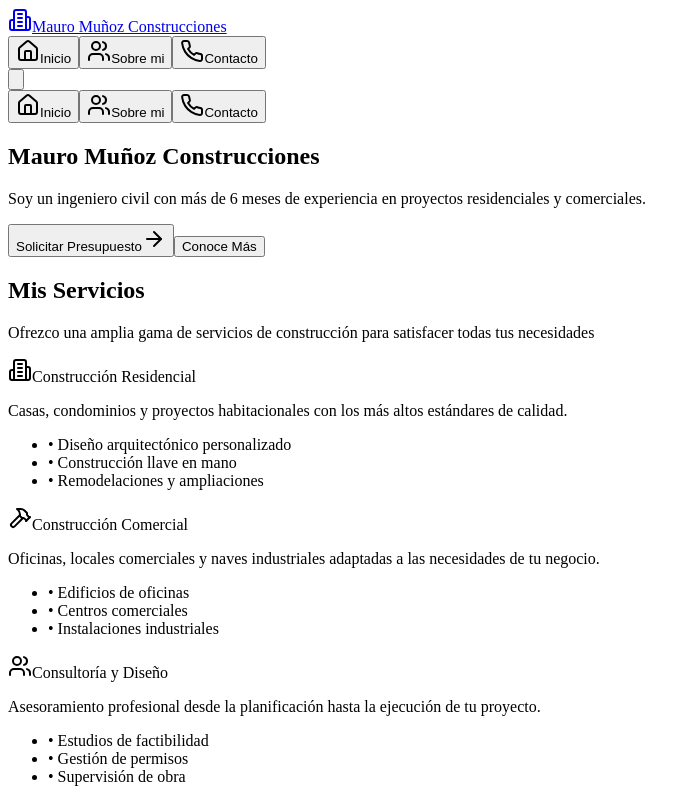
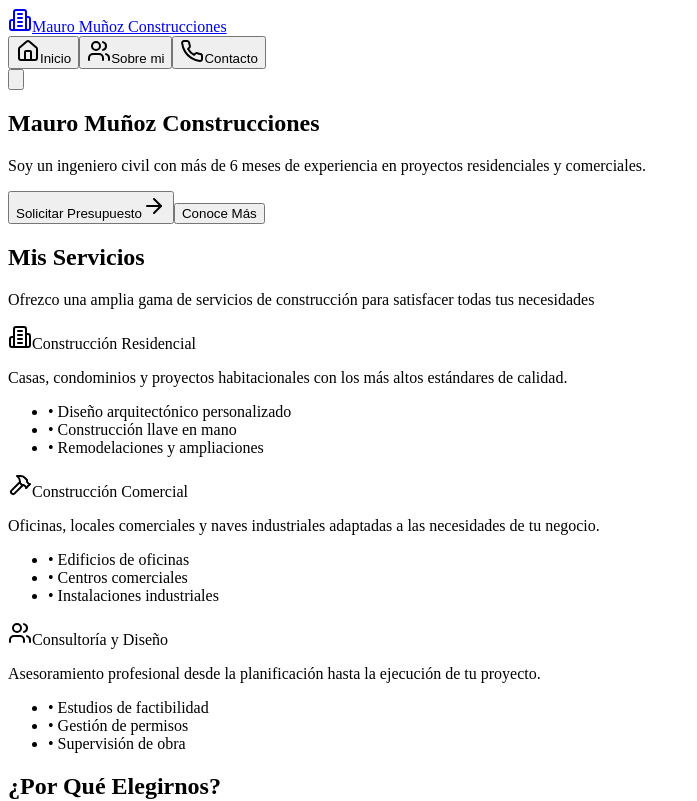
Before and after one commit to IssacPachecoEk/mauro, a React (Vite) app in the folder client/: page / in a window 1280 px wide. Shown: the top 801 px of the page, without its empty margins (0-697 px from the left). Built offline with nearby package versions, Linux system fonts and the light colour scheme.

Commit message:
navegador persistente

```diff
--- a/client/src/components/navigation.tsx
+++ b/client/src/components/navigation.tsx
@@ -1,12 +1,16 @@
 import { Link, useLocation } from "wouter";
 import { Button } from "@/components/ui/button";
 import { Building2, Home, Users, Phone } from "lucide-react";
+import { useState } from "react"; // Añadimos useState para controlar el menú móvil
 
 export function Navigation() {
   const [location] = useLocation();
+  const [mobileMenuOpen, setMobileMenuOpen] = useState(false); // Estado para el menú móvil
 
   return (
-    <nav className="bg-white shadow-md border-b">
+    <>
+      {/* Barra de navegación fija */}
+      <nav className="bg-white shadow-md border-b fixed w-full top-0 z-50">
         <div className="container mx-auto px-4">
           <div className="flex items-center justify-between h-16">
             {/* Logo */}
@@ -17,7 +21,7 @@ export function Navigation() {
               </div>
             </Link>
 
-          {/* Navigation Links */}
+            {/* Navigation Links (desktop) */}
             <div className="hidden md:flex space-x-8">
               <Link href="/">
                 <Button
@@ -50,7 +54,11 @@ export function Navigation() {
 
             {/* Mobile menu button */}
             <div className="md:hidden">
-            <Button variant="ghost" size="sm">
+              <Button
+                variant="ghost"
+                size="sm"
+                onClick={() => setMobileMenuOpen(!mobileMenuOpen)}
+              >
                 <svg className="h-6 w-6" fill="none" viewBox="0 0 24 24" stroke="currentColor">
                   <path strokeLinecap="round" strokeLinejoin="round" strokeWidth={2} d="M4 6h16M4 12h16M4 18h16" />
                 </svg>
@@ -58,9 +66,10 @@ export function Navigation() {
             </div>
           </div>
 
-        {/* Mobile menu (hidden by default) */}
-        <div className="md:hidden pb-4 space-y-2">
-          <Link href="/">
+          {/* Mobile menu (condicional) */}
+          {mobileMenuOpen && (
+            <div className="md:hidden pb-4 space-y-2 bg-white">
+              <Link href="/" onClick={() => setMobileMenuOpen(false)}>
                 <Button
                   variant={location === "/" ? "default" : "ghost"}
                   className="w-full justify-start"
@@ -69,7 +78,7 @@ export function Navigation() {
                   Inicio
                 </Button>
               </Link>
-          <Link href="/nosotros">
+              <Link href="/nosotros" onClick={() => setMobileMenuOpen(false)}>
                 <Button
                   variant={location === "/nosotros" ? "default" : "ghost"}
                   className="w-full justify-start"
@@ -78,7 +87,7 @@ export function Navigation() {
                   Sobre mi
                 </Button>
               </Link>
-          <Link href="/contacto">
+              <Link href="/contacto" onClick={() => setMobileMenuOpen(false)}>
                 <Button
                   variant={location === "/contacto" ? "default" : "ghost"}
                   className="w-full justify-start"
@@ -88,7 +97,12 @@ export function Navigation() {
                 </Button>
               </Link>
             </div>
+          )}
         </div>
       </nav>
+
+      {/* Espacio para compensar la barra fija */}
+      <div className="pt-16 md:pt-16"></div>
+    </>
   );
 }
```
Lines whose indentation alone changed are shown as unchanged.
